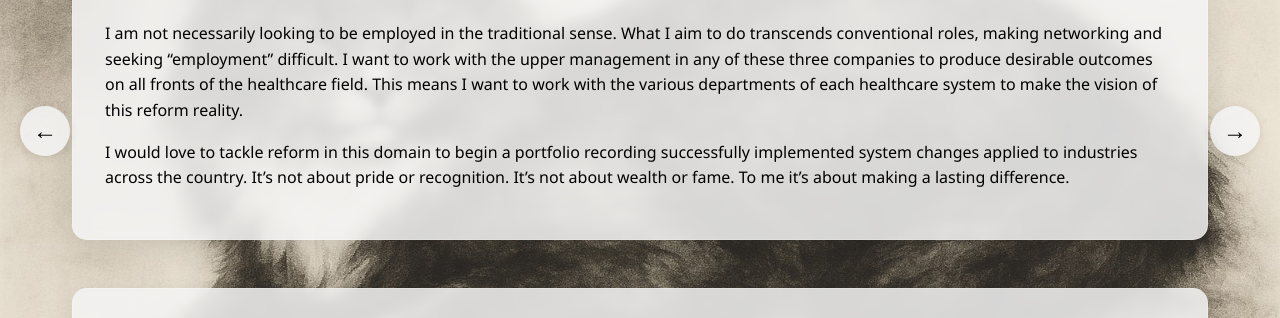
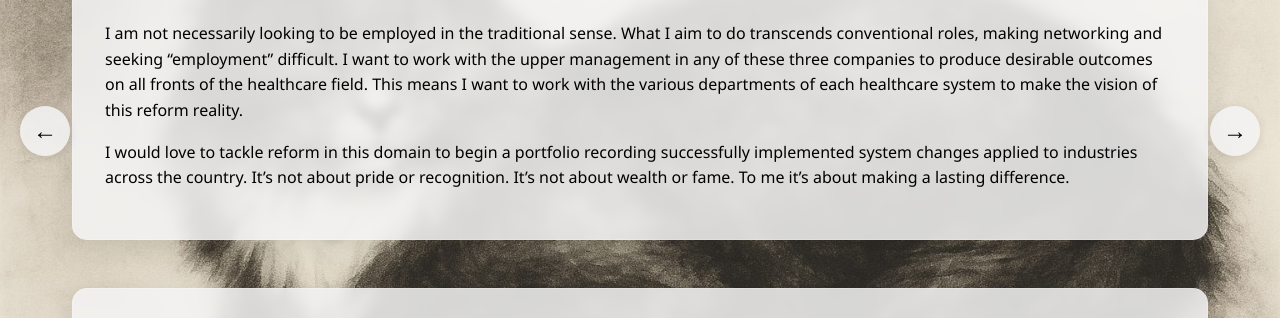
Before and after one commit to genjii0101/yinyang01, a plain HTML site: page career.html in a window 1280 px wide. Shown: the part 269-587 px from the top of the page. Drawn offline with Linux system fonts and the light colour scheme.

Commit message:
Add files via upload

```diff
--- a/styles.css
+++ b/styles.css
@@ -333,22 +333,6 @@ ul {
     }
 }
 
-/* --- TABLET LANDSCAPE STYLES --- */
-/* Targets devices wider than mobile but not as wide as full desktops. */
-@media (min-width: 901px) and (max-width: 1280px) {
-    body {
-        /*
-         * This scales the background to be 100% of the screen's width and adjusts
-         * height automatically. It prevents the aggressive "zoom" of 'cover' on
-         * wide, short viewports like landscape tablets, showing more of the image.
-         */
-        background-size: 100% auto;
-
-        /* A fallback color in case content overflows the background height. */
-        background-color: var(--background-color);
-    }
-}
-
 /* --- DARK MODE STYLES --- */
 @media (prefers-color-scheme: dark) {
     :root {
```
